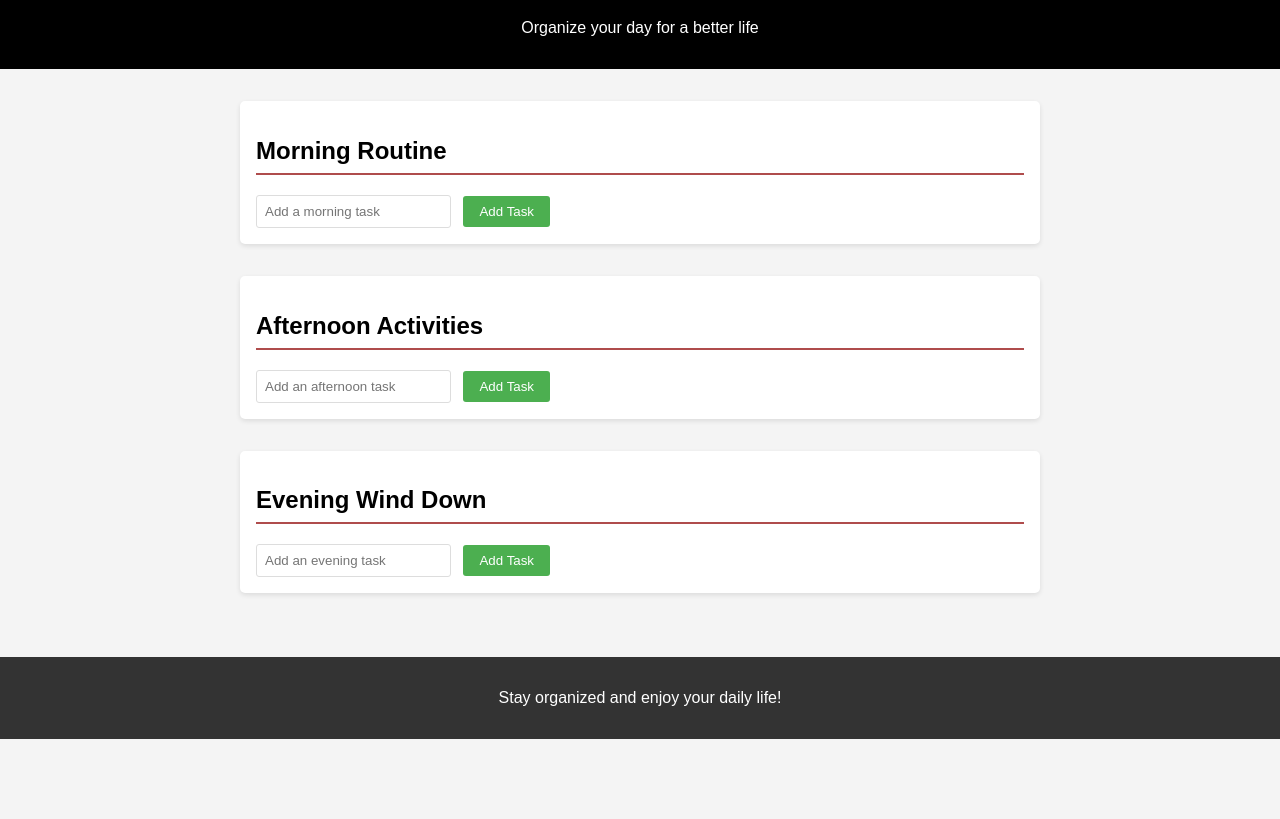
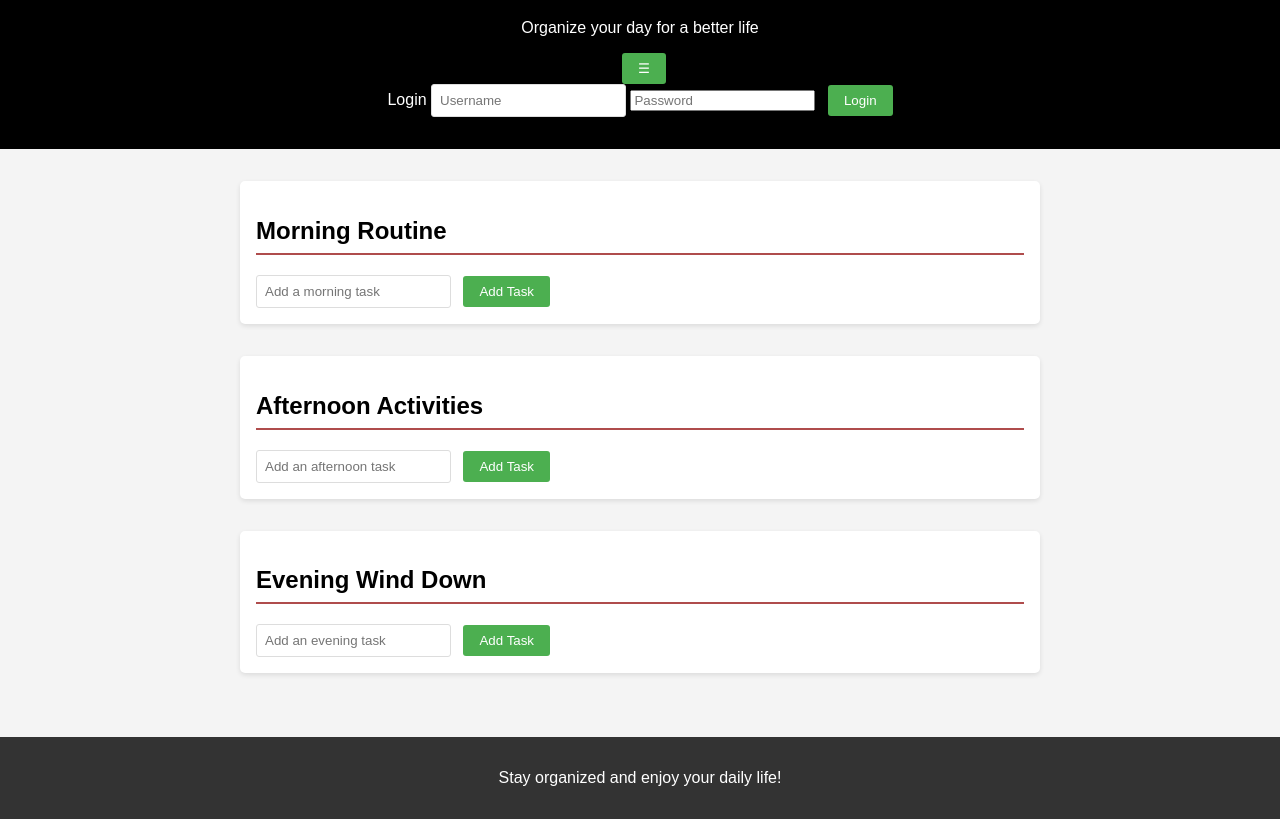
Before and after one commit to Celenaaa-source/ToDoList, a plain HTML site: page index.html in a window 1280 px wide. Shown: the part 77-896 px from the top of the page. Before the commit the page ends 816 px from the top, so only its background shows below. Drawn offline with Linux system fonts and the light colour scheme.

Commit message:
Update index.html

```diff
--- a/index.html
+++ b/index.html
@@ -9,7 +9,23 @@
 <body>
     <header>
         <h1>My Daily Life Planner</h1>
-        <p>Organize your day for a better life</p>
+        <p>Organize your day for a better life
+<div class="menu-container">
+    <button class="menu-btn"
+        onclick="toggleMenu()">☰</button>
+    <div class="menu-panel" id="menuPanel">
+        <div id="login-section"
+            <h3>Login</h3>
+            <input type="text" id="username" placeholder="Username">
+            <input type="password" id="password" placeholder="Password">
+            <button onclick="login()">Login</button>
+    </div>
+    <div id="logout-section"style="display:none;">
+        <p id="welcome-msg"></p>
+        <button onclick="logout()">Logout</button>
+        </div>
+</div>
+</p>
     </header>
 
     <main>
```
